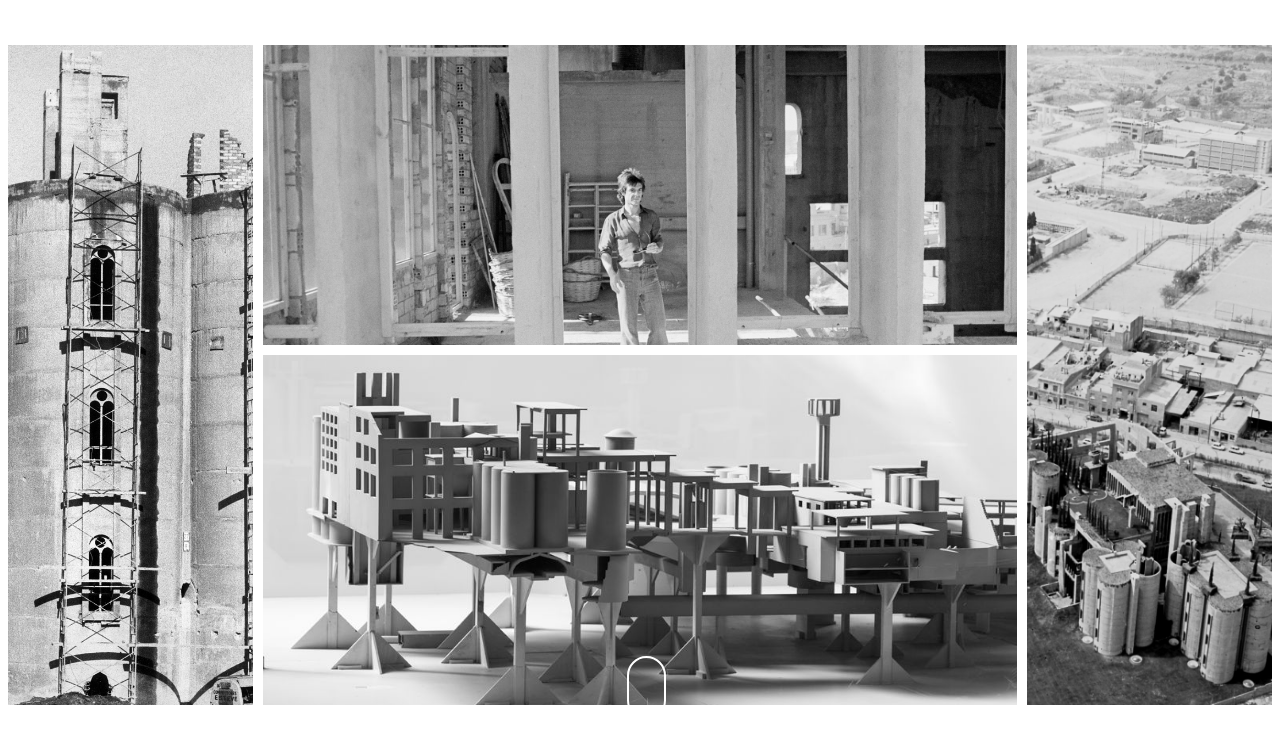
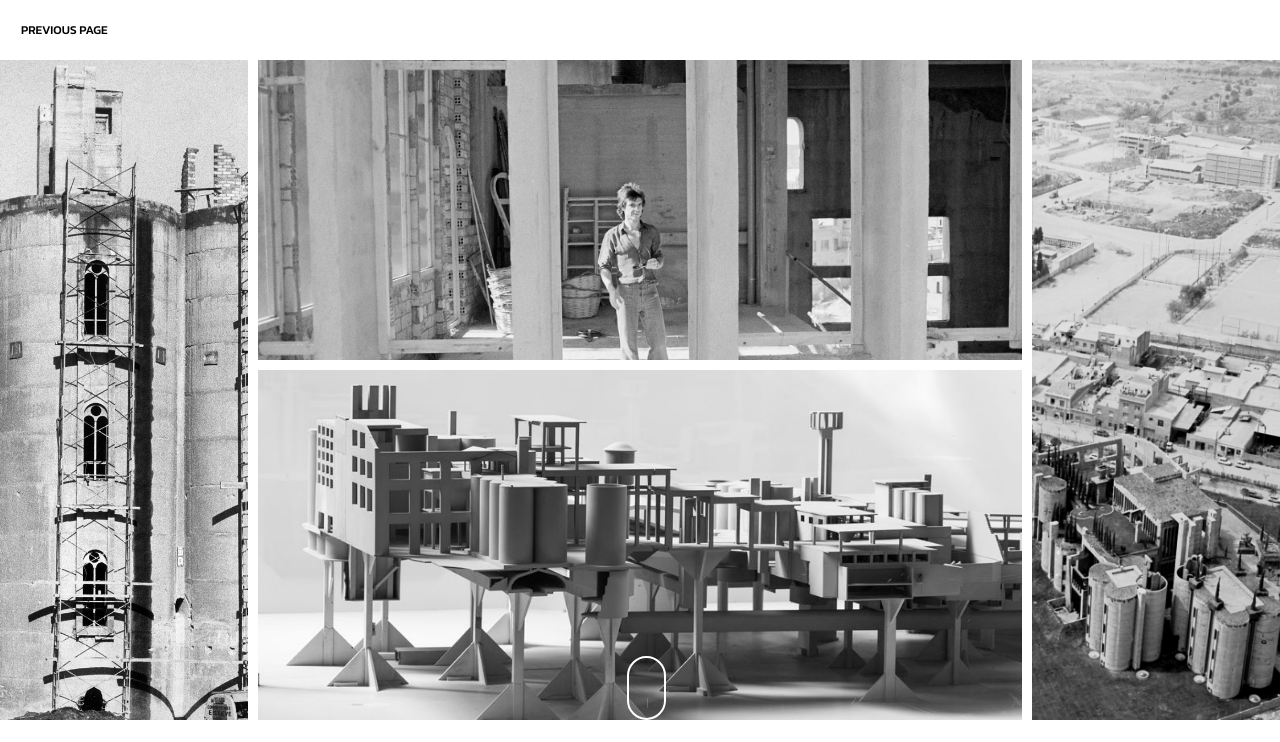
Before and after one commit to szczepanja/bofill-website, a plain HTML site: page fabrica/lafabrica.html in a window 1280 px wide. Shown: the top 742 px of the page. Drawn offline with Linux system fonts and the light colour scheme.

Commit message:
exterior gallery section/button fixed

```diff
--- a/exterior/exterior.css
+++ b/exterior/exterior.css
@@ -9,7 +9,9 @@
   display: grid;
   grid-template-columns: repeat(6, 1fr);
   grid-template-rows: 300px 300px 300px 300px 300px 300px 300px 300px;
-  grid-gap: 15px;
+  grid-gap: 10px;
+  text-align: center;
+  position: relative;
 }
 
 .gallery-item {
@@ -50,3 +52,42 @@
 .h2 {
   grid-row: span 1;
 }
+.text {
+  position: absolute;
+  top: 100%;
+  left: 50%;
+  transform: translate(-50%, -50%);
+}
+.text {
+  color: #fff;
+  font-family: "Raleway", sans-serif;
+  font-size: 12px;
+  font-weight: 500;
+}
+
+/* PREVIOUS PAGE BUTTON */
+
+.button-section {
+  height: 60px;
+  width: 150px;
+}
+button {
+  margin: 5px;
+  font-family: "Kanit", sans-serif;
+  font-size: 12px;
+  color: #000;
+  text-decoration: none;
+  cursor: pointer;
+  outline: none;
+  border: none;
+  background-color: #fff;
+}
+.prev-pg {
+  height: 50px;
+  padding: 14px 16px;
+}
+.prev-pg:hover {
+  background-color: #000;
+  color: #fff;
+  padding: 14px 16px;
+}
--- a/fabrica/lafabrica.css
+++ b/fabrica/lafabrica.css
@@ -1,8 +1,35 @@
-body {
+* {
   font-family: "Kanit", sans-serif;
+  margin: 0;
+  padding: 0;
 }
+
+.button-section {
+  height: 60px;
+  width: 150px;
+}
+button {
+  margin: 5px;
+  font-family: "Kanit", sans-serif;
+  font-size: 12px;
+  color: #000;
+  text-decoration: none;
+  cursor: pointer;
+  outline: none;
+  border: none;
+  background-color: #fff;
+}
+.prev-pg {
+  height: 50px;
+  padding: 14px 16px;
+}
+.prev-pg:hover {
+  background-color: #000;
+  color: #fff;
+  padding: 14px 16px;
+}
+
 .gallery-section {
-  margin-top: 45px;
   width: 100%;
   height: 650px;
 }
@@ -119,35 +146,6 @@ body {
   text-justify: inter-word;
 }
 
-.button-section {
-  width: 100%;
-  height: 100px;
-}
-button {
-  font-family: "Kanit", sans-serif;
-  font-size: 12px;
-  color: #000;
-  text-decoration: none;
-  cursor: pointer;
-  outline: none;
-  border: none;
-  background-color: #fff;
-}
-
-.prev-pg {
-  height: 50px;
-  position: relative;
-  padding: 14px 16px;
-  left: 45.5%;
-  top: 50%;
-}
-.prev-pg:hover {
-  background-color: #000;
-  color: #fff;
-  padding: 14px 16px;
-  display: block;
-}
-
 .second-gallery-section {
   width: 100%;
   height: 650px;
--- a/fabrica/lafabrica.html
+++ b/fabrica/lafabrica.html
@@ -18,6 +18,9 @@
     </head>
 
     <body>
+    <div class="button-section">
+      <button onclick="goBack()" class="prev-pg">PREVIOUS PAGE</button>
+    </div>
     <section class="gallery-section">
       <div class="gallery-container">
         <div class="gallery-item w1-1 h1-1">
@@ -64,9 +67,6 @@
         structure into a studio, gallery, garden, and home- a re-purposed city
         within an abandoned factory slowly engulfed by vegetation.
       </p>
-      <div class="button-section">
-        <button onclick="goBack()" class="prev-pg">PREVIOUS PAGE</button>
-      </div>
     </section>
 
     <section class="second-gallery-section">
```
Also changed, not shown: exterior/exterior.html (+24 -0 lines). Lines whose indentation alone changed are shown as unchanged.
